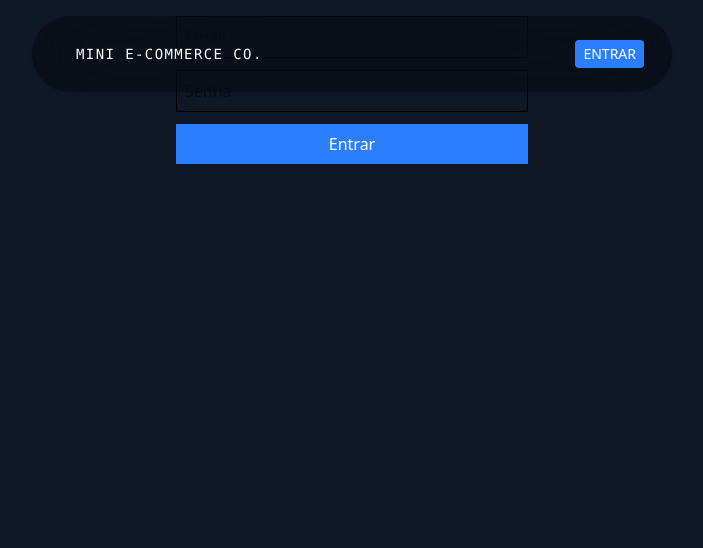
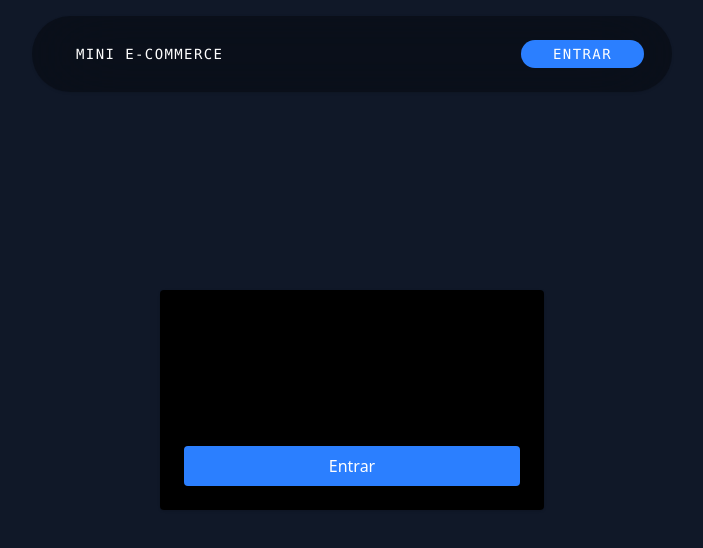
Before and after one commit to AugustodeAraujo/frontend-ecommerce, a React (Vite) app: page /login in a window 1280 px wide. Shown: the top 548 px of the page, without its empty margins (288-991 px from the left). Built offline with nearby package versions, Linux system fonts and the light colour scheme.

Commit message:
adiciona o componente Categories e integra na página Home; atualiza o componente Hero e Navbar; adiciona dependência motion; melhora o estilo do formulário de Login

```diff
--- a/package.json
+++ b/package.json
@@ -22,6 +22,7 @@
     "framer-motion": "^12.23.22",
     "js-cookie": "^3.0.5",
     "lucide-react": "^0.544.0",
+    "motion": "^12.23.22",
     "next-themes": "^0.4.6",
     "react": "^19.1.1",
     "react-dom": "^19.1.1",
--- /dev/null
+++ b/src/components/Categories/Categories.tsx
@@ -0,0 +1,26 @@
+// src/components/Categories.tsx
+import { Link } from "react-router-dom";
+
+interface Category {
+  name: string;
+  link: string;
+}
+
+interface CategoriesProps {
+  items: Category[];
+}
+
+export function Categories({ items }: CategoriesProps) {
+  return (
+    <ul className='flex flex-row justify-center divide-gray-50 py-10'>
+      {items.map((item) => (
+        <li
+          key={item.link}
+          className='text-white font-mono italic text-sm px-3'
+        >
+          <Link to={item.link}>{item.name}</Link>
+        </li>
+      ))}
+    </ul>
+  );
+}
--- a/src/components/Hero.tsx
+++ b/src/components/Hero.tsx
@@ -1,8 +1,9 @@
-interface Her1Props {
+interface HeroProps {
   image: {
     src: string;
     alt: string;
   };
+  children?: React.ReactNode;
 }
 
 const Hero = ({
@@ -10,14 +11,26 @@ const Hero = ({
     src: "https://deifkwefumgah.cloudfront.net/shadcnblocks/block/placeholder-1.svg",
     alt: "default alt text",
   },
-}: Her1Props) => {
+}: HeroProps) => {
   return (
-    <section>
+    <section className='relative h-[500px] w-full'>
+      {/* imagem de fundo */}
       <img
         src={image.src}
         alt={image.alt}
-        className='max-h-96 w-full  object-cover'
+        className='absolute inset-0 w-full h-full object-cover'
       />
+
+      {/* overlay escuro */}
+      <div className='absolute inset-0 bg-black/50' />
+
+      {/* conteúdo centralizado */}
+      <div className='absolute inset-0  items-center justify-center flex flex-col space-y-2'>
+        <h1 className='text-white text-4xl font-bold'>
+          Encontre as melhores autopeças
+        </h1>
+        <h2 className="text-sm text-gray-50">Busque por auto peças, modelos, marcas, aplicações...</h2>
+      </div>
     </section>
   );
 };
--- a/src/components/Navbar.tsx
+++ b/src/components/Navbar.tsx
@@ -16,9 +16,12 @@ export default function Navbar() {
   return (
     <>
       <header className='fixed w-10/12 bg-black/35 text-[#DEDCDD] lg:w-1/2 mx-auto left-0 right-0 z-50 flex justify-between items-center py-8 lg:py-6 px-7 text-sm uppercase backdrop-blur-2xl rounded-full shadow mt-4'>
-        <div className=' text-sm tracking-widest font-mono text-center px-4 whitespace-nowrap text-white'>
-          Mini e-commerce Co.
-        </div>
+        <Link
+          to='/'
+          className=' text-sm tracking-widest font-mono text-center px-4 whitespace-nowrap text-white'
+        >
+          Mini e-commerce
+        </Link>
 
         <div className='absolute left-1/2 -translate-x-1/2 text-sm tracking-widest font-mono text-center px-4 whitespace-nowrap font-black'>
           {user && (
@@ -51,7 +54,7 @@ export default function Navbar() {
           ) : (
             <Link
               to='/login'
-              className='text-white bg-blue-500 px-2 py-1 rounded'
+              className='text-white bg-blue-500 hover:bg-blue-600 px-8 py-1 rounded-full font-mono  tracking-widest '
             >
               Entrar
             </Link>
--- a/src/components/Product/Card.tsx
+++ b/src/components/Product/Card.tsx
@@ -20,8 +20,15 @@ export default function ProductCard({
   isAdding = false,
 }: ProductCardProps) {
   return (
-    <div className='flex flex-col  rounded-lg p-4 shadow gap-4 bg-gray-50'>
-      <Skeleton className='h-[125px] w-full rounded-xl' />
+    <div
+      className='
+    flex flex-col rounded-lg p-4 shadow gap-4 bg-gray-50
+    border border-gray-200
+    transition-all duration-300 ease-out
+    hover:border-indigo-400 hover:shadow-[0_0_0_2px_rgba(99,102,241,0.3)]
+  '
+    >
+      <Skeleton className='h-[200px] w-full rounded-xl bg-gray-300' />
       <div>
         <strong className='block text-lg'>
           {name}{" "}
--- a/src/pages/Home.tsx
+++ b/src/pages/Home.tsx
@@ -1,5 +1,10 @@
 import { useEffect, useMemo, useState } from "react";
-import { useLocation, useNavigate, useSearchParams } from "react-router-dom";
+import {
+  Link,
+  useLocation,
+  useNavigate,
+  useSearchParams,
+} from "react-router-dom";
 import { productService, type PaginatedResponse } from "@/api/productService";
 import { cartService } from "@/api/cartService";
 import type { Product } from "@/models/Product";
@@ -14,8 +19,16 @@ import { toast } from "sonner";
 import { Skeleton } from "@/components/ui/skeleton";
 import { useCart } from "@/context/CartContext";
 import { PaginationButton } from "@/components/Pagination";
+import { Categories } from "@/components/Categories/Categories";
 
 export default function Home() {
+  const categories = [
+    { name: "Bosch", link: "/?q=Bosch&page=1" },
+    { name: "Fiat", link: "/?q=Fiat&page=1" },
+    { name: "Óleo", link: "/?q=Óleo&page=1" },
+    { name: "Filtro", link: "/?q=Filtro&page=1" },
+  ];
+
   const [products, setProducts] = useState<Product[]>([]);
   const [loading, setLoading] = useState(false);
   const [meta, setMeta] = useState<PaginatedResponse<Product>["meta"]>();
@@ -111,8 +124,14 @@ export default function Home() {
         }}
       />
 
+      <div className='bg-blue-900'>
+        <Container>
+          <Categories items={categories} />
+        </Container>
+      </div>
+
       <Container>
-        <form onSubmit={handleSearch} className='flex items-center -mt-7 mb-4'>
+        <form onSubmit={handleSearch} className='flex items-center my-8  z-50'>
           <Input
             type='text'
             name='q'
@@ -124,11 +143,11 @@ export default function Home() {
           />
           <Button
             type='submit'
-            className='px-12 h-14 py-6 rounded-l-none rounded-r-full cursor-pointer  bg-blue-500 hover:bg-blue-900 shadow outline-none focus:outline-none active:outline-none w-1/4 flex items-center'
+            className='px-12 h-14 py-6 rounded-l-none rounded-r-full cursor-pointer  bg-blue-500 hover:bg-blue-600 shadow outline-none focus:outline-none active:outline-none w-1/4 flex items-center'
           >
             <IconSearch className='mr-1 text-2xl' />
 
-            <span className='text-xl'>Buscar</span>
+            <span className='text-xl font-mono  uppercase'>Buscar</span>
           </Button>
         </form>
 
@@ -190,6 +209,9 @@ export default function Home() {
           )}
         </div>
       </Container>
+      <Container className='bg-gray-800'>
+        <div>hi</div>
+      </Container>
     </>
   );
 }
--- a/src/pages/Login.tsx
+++ b/src/pages/Login.tsx
@@ -29,11 +29,13 @@ export default function Login() {
   };
 
   return (
+    <div className='flex items-center justify-center min-h-screen '>
       <form
         onSubmit={handleSubmit(onSubmit)}
-      className='p-4 max-w-sm mx-auto flex flex-col gap-3'
+        className='p-6 max-w-sm w-full bg-black shadow rounded flex flex-col gap-3'
       >
         <div>
+           <label >Login</label>
           <input
             type='email'
             placeholder='Email'
@@ -63,10 +65,11 @@ export default function Login() {
         <button
           type='submit'
           disabled={isSubmitting}
-        className='bg-blue-500 text-white p-2 disabled:opacity-50'
+          className='bg-blue-500 text-white p-2 rounded disabled:opacity-50'
         >
           {isSubmitting ? "Entrando..." : "Entrar"}
         </button>
       </form>
+    </div>
   );
 }
```
Also changed, not shown: 1 other file (tests, documents, lock files or other folders). Lines whose indentation alone changed are shown as unchanged.
